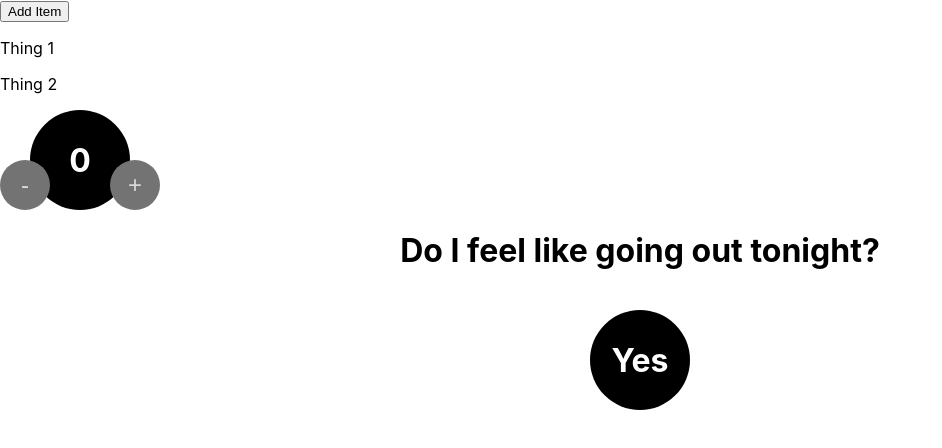
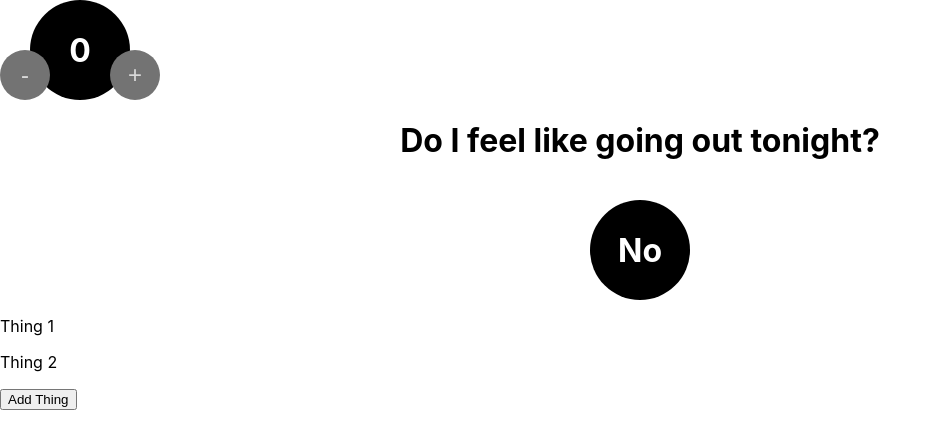
Before and after one commit to AaronS16/react-state, a React (Create React App) app in the folder adding-state/: page / in a window 1280 px wide. Shown: the top 448 px of the page, without its empty margins (0-942 px from the left). Built offline with nearby package versions, Linux system fonts and the light colour scheme.

Commit message:
fixing state being used

```diff
--- a/adding-state/src/App.js
+++ b/adding-state/src/App.js
@@ -1,18 +1,11 @@
 import React from 'react';
 import './index.css';
 
-//Adding Things on button click
+
 
 function App() {
-  const [things, setThings] = React.useState(['Thing 1', "Thing 2"]),
-      handleClick = () => {
-        const newText = `Thing ${things.length + 1}`
-        setThings(prevState => [...prevState, newText])
-      },
-      test = things.map((thing, index) =>
-        <p key={index}>{thing}</p>
-      )
-  // Adding and Subtracting with button click
+
+// Adding and Subtracting with button click
 
   const [count, setCount] = React.useState(0)
 
@@ -24,18 +17,31 @@ function App() {
     setCount(prevCount => prevCount - 1)
   }
 
+// Going Out Tonight
+
   const [answer, setAnswer] = React.useState(false)
-
-  console.log(answer)
 
   const outTonight = () => {
     setAnswer(prev => !prev)
   }
 
+
+// Adding Things with State
+
+  const [thing, setThing] = React.useState(['Thing 1', 'Thing 2'])
+
+  const addingThing = () => {
+    setThing(prev => [...prev, `Thing ${thing.length + 1}`])
+  }
+
+  const showThing = thing.map((el) =>  {
+    return <p>{el}</p>
+  })
+
+// What is being viewed on page
+
   return (
     <div className="">
-      <button onClick={handleClick}>Add Item</button>
-      {test}
       <div className='counter'>
         <button onClick={subtract} className='counter-minus'>-</button>
         <div className='counter-count'>
@@ -45,9 +51,13 @@ function App() {
       </div>
       <div className='state'>
         <h1 className="state--title">Do I feel like going out tonight?</h1>
-            <div className="state--value">
-                <h1 onClick={outTonight}>{answer ? 'No' : 'Yes'}</h1>
+            <div className="state--value" onClick={outTonight}>
+                <h1>{answer ? 'Yes' : 'No'}</h1>
             </div>
+      </div>
+      <div>
+        {showThing}
+        <button onClick={addingThing}>Add Thing</button>
       </div>
     </div>
   );
--- a/adding-state/src/index.css
+++ b/adding-state/src/index.css
@@ -12,7 +12,7 @@ code {
     monospace;
 }
 
-/* Adding and Subtracting buutone */
+/* Adding and Subtracting buuton */
 
 .counter {
     display: flex;
```
